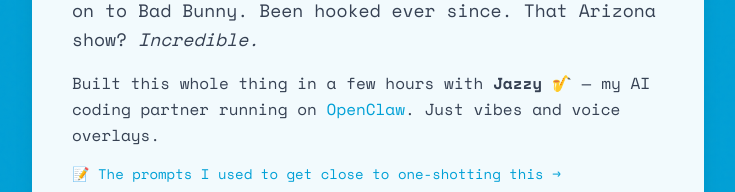
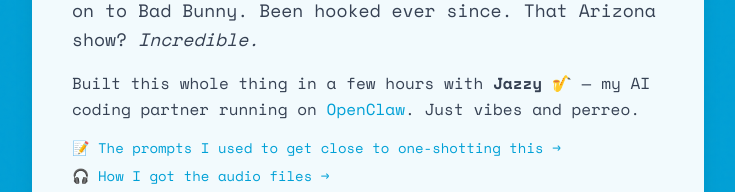
Before and after one commit to johnfelixespinosa/badbunny-english, a Next.js app: page /about in a window 1280 px wide. Shown: the part 547-739 px from the top of the page, without its empty margins (272-1007 px from the left). Built offline with nearby package versions, Linux system fonts and the light colour scheme; a web font is replaced by a local one.

Commit message:
Just vibes and perreo

```diff
--- a/app/about/page.tsx
+++ b/app/about/page.tsx
@@ -56,7 +56,7 @@ export default function About() {
               <p className="leading-relaxed">
                 Built this whole thing in a few hours with <strong>Jazzy</strong> 🎷 — my AI coding partner running on{" "}
                 <a href="https://openclaw.ai" target="_blank" rel="noopener noreferrer" className="text-[#00A0D6] hover:underline">OpenClaw</a>.
-                Just vibes and voice overlays.
+                Just vibes and perreo.
               </p>
 
               <div className="flex flex-col gap-2">
```
